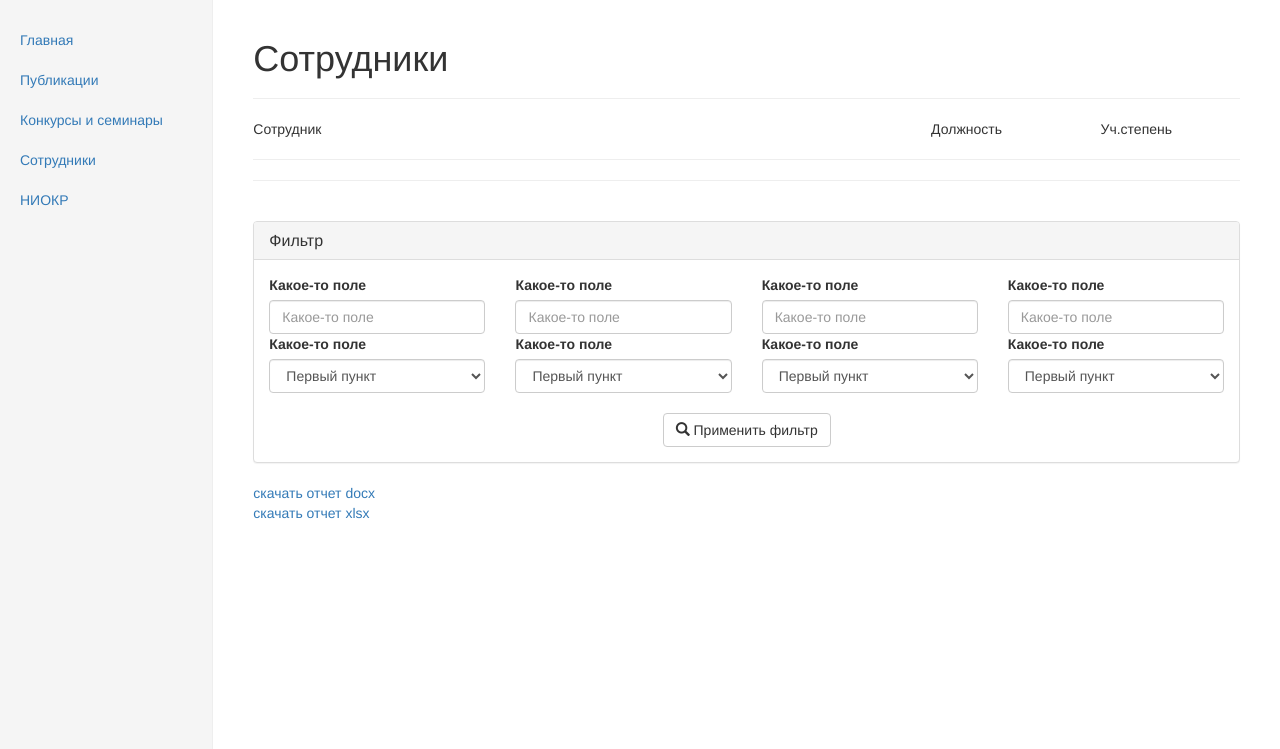
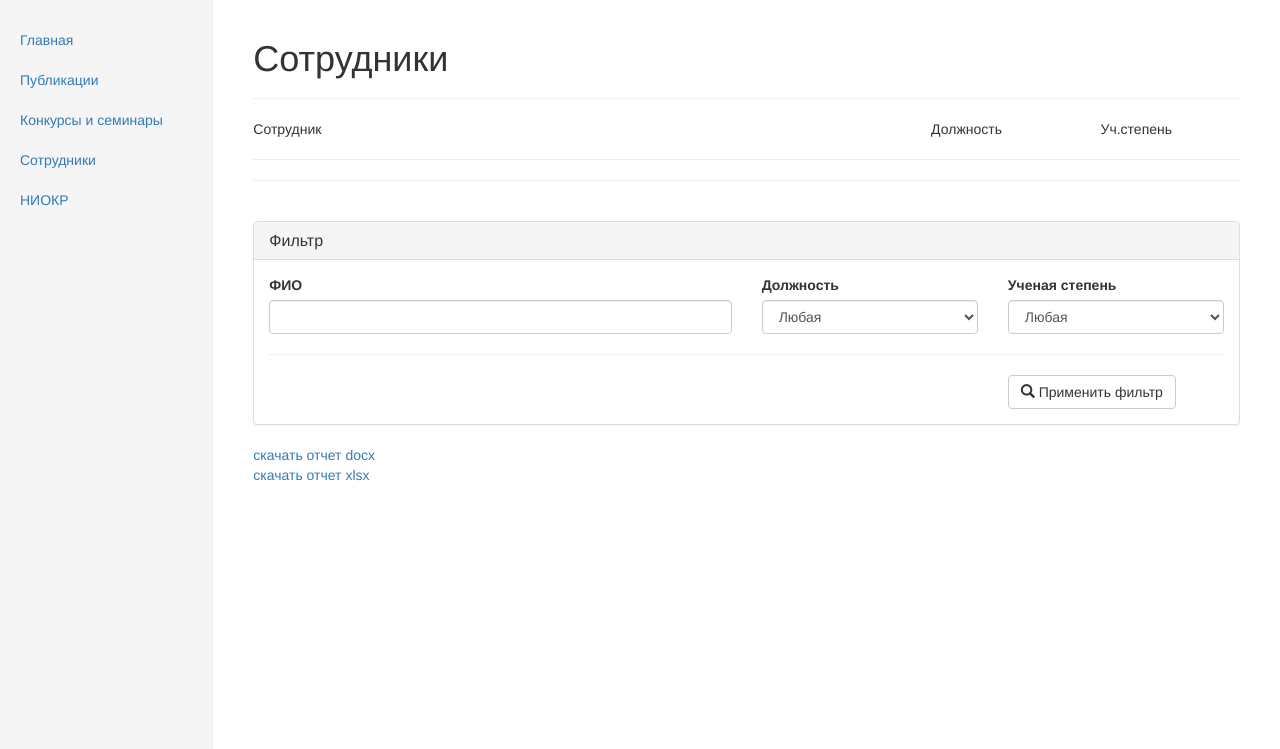
Before and after one commit to moevm/mse_scientific_work, a Django app: page /scientificWork/staff/ in a window 1280 px wide. Shown: the part 51-800 px from the top of the page. Run offline with Django 3.2, Linux system fonts and the light colour scheme; some libraries are stand-ins or nearby versions.

Commit message:
added form requests

```diff
--- /dev/null
+++ b/scientificWork/static/scientificWork/js/filters.js
@@ -0,0 +1,3 @@
+function filter() {
+    window.location.replace(window.location)
+}
--- a/scientificWork/templates/scientificWork/staff.html
+++ b/scientificWork/templates/scientificWork/staff.html
@@ -25,59 +25,45 @@
         <h3 class="panel-title">Фильтр</h3>
     </div>
     <div class="panel-body">
-        <form role="form">
+        <form role="form" oninput="filter()">
             <div class="row">
-                <div class="col-md-3">
-                    <label for="exampleInputEmail1">Какое-то поле</label>
-                    <input type="email" class="form-control" placeholder="Какое-то поле">
+                <div class="col-md-6">
+                    <label for="name">ФИО</label>
+                    <input name="name" type="search" class="form-control" placeholder="">
                 </div>
                 <div class="col-md-3">
-                    <label for="exampleInputEmail1">Какое-то поле</label>
-                    <input type="email" class="form-control" placeholder="Какое-то поле">
-                </div>
-                <div class="col-md-3">
-                    <label for="exampleInputEmail1">Какое-то поле</label>
-                    <input type="email" class="form-control" placeholder="Какое-то поле">
-                </div>
-                <div class="col-md-3">
-                    <label for="exampleInputEmail1">Какое-то поле</label>
-                    <input type="email" class="form-control" placeholder="Какое-то поле">
-                </div>
-                <div class="col-md-3">
-                    <label for="exampleInputEmail1">Какое-то поле</label>
-                    <select id="disabledSelect" class="form-control">
-                        <option>Первый пункт</option>
-                        <option>Второй пункт</option>
-                        <option>Третий пункт</option>
+                    <label for="position">Должность</label>
+                    <select name="position" class="form-control">
+                        <option value="">Любая</option>
+                        <option value="a">Ассистент</option>
+                        <option value="s">Старший преподаватель</option>
+                        <option value="d">Доцент</option>
+                        <option value="p">Профессор</option>
                     </select>
                 </div>
                 <div class="col-md-3">
-                    <label for="exampleInputEmail1">Какое-то поле</label>
-                    <select id="disabledSelect" class="form-control">
-                        <option>Первый пункт</option>
-                        <option>Второй пункт</option>
-                        <option>Третий пункт</option>
+                    <label for="degree">Ученая степень</label>
+                    <select name="degree" class="form-control">
+                        <option value="">Любая</option>
+                        <option value="n">Отсутствует</option>
+                        <option value="t">Кандидат наук</option>
+                        <option value="d">Доктор наук</option>
                     </select>
                 </div>
+            </div>
+            <div><hr></div>
+            <div class="row">
                 <div class="col-md-3">
-                    <label for="exampleInputEmail1">Какое-то поле</label>
-                    <select id="disabledSelect" class="form-control">
-                        <option>Первый пункт</option>
-                        <option>Второй пункт</option>
-                        <option>Третий пункт</option>
-                    </select>
+
                 </div>
                 <div class="col-md-3">
-                    <label for="exampleInputEmail1">Какое-то поле</label>
-                    <select id="disabledSelect" class="form-control">
-                        <option>Первый пункт</option>
-                        <option>Второй пункт</option>
-                        <option>Третий пункт</option>
-                    </select>
+
                 </div>
-                <br/>
-                <div class="col-md-12 text-center filter_button">
-                    <button type="button" class="btn btn-default"><span class="glyphicon glyphicon-search"></span> Применить фильтр</button>
+                <div class="col-md-3">
+
+                </div>
+                <div class="col-md-3">
+                    <button type="submit" class="btn btn-default" action=""><span class="glyphicon glyphicon-search"></span> Применить фильтр</button>
                 </div>
             </div>
         </form>
--- a/scientificWork/views.py
+++ b/scientificWork/views.py
@@ -33,13 +33,13 @@
 
 
     if request.method == 'GET' and request.GET.items():
-        if 'author' in request.GET:
+        if 'author' in request.GET and request.GET.get('author'):
             o = o.filter(user__patronymic=request.GET.get('author'))
-        if 'type' in request.GET:
+        if 'type' in request.GET and request.GET.get('type'):
             o = o.filter(typePublication=request.GET.get('type'))
-        if 'date' in request.GET:
+        if 'date' in request.GET and request.GET.get('date'):
             o = o.filter(date=request.GET.get('date'))
-        if 'citing' in request.GET:
+        if 'citing' in request.GET and request.GET.get('citing'):
             o = o.filter(citingBase=request.GET.get('citing'))
 
 
```
Also changed, not shown: scientificWork/templates/scientificWork/competitions.html (+29 -38 lines), scientificWork/templates/scientificWork/publications.html (+29 -38 lines).
